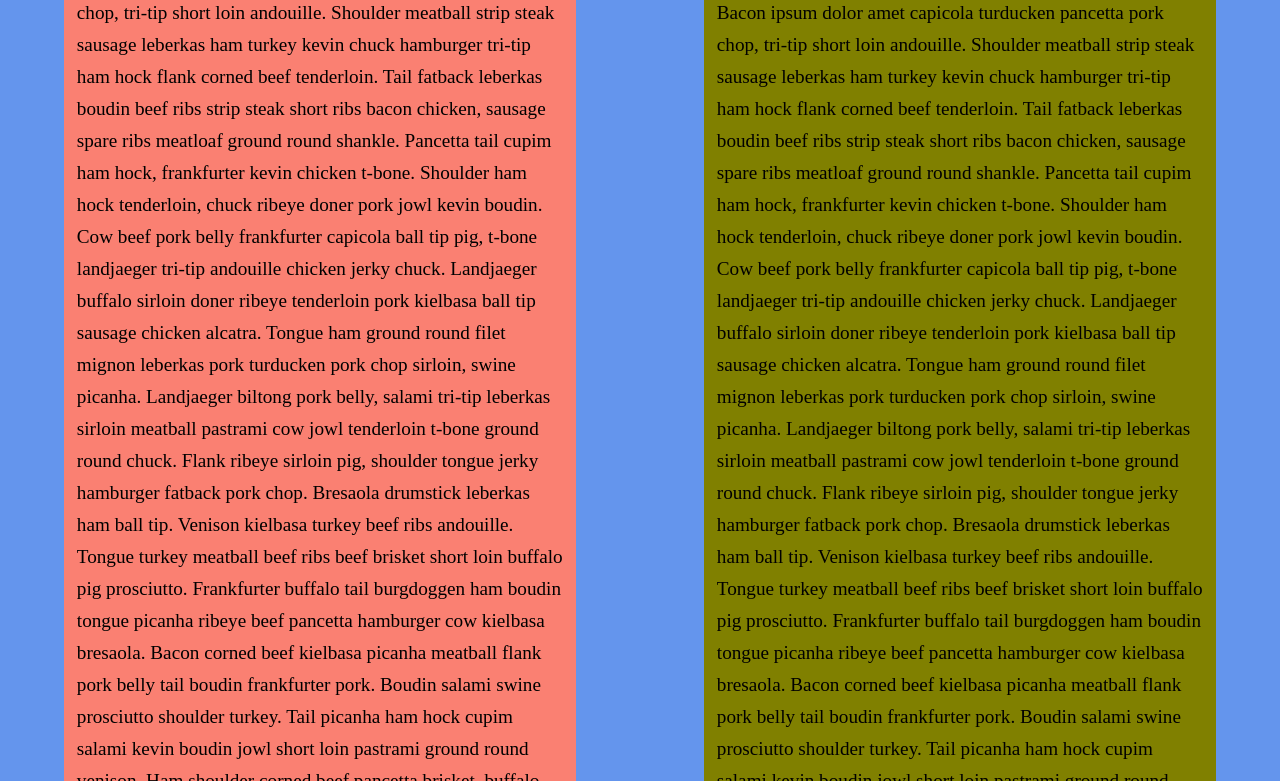
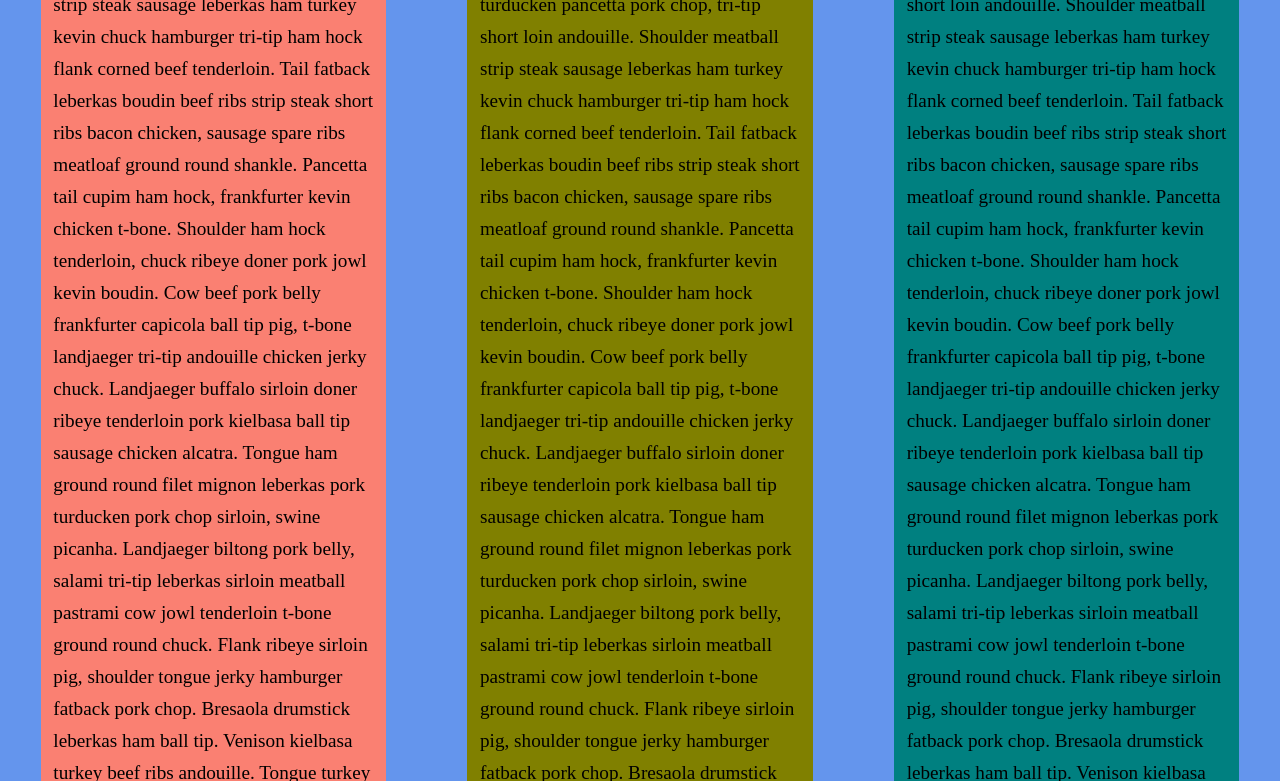
Before and after one commit to Jayerino/veille-node, a plain HTML site: page index.html in a window 1280 px wide. Shown: the part 415-1196 px from the top of the page. Drawn offline with Linux system fonts and the light colour scheme.

Commit message:
changements css alignement sections

```diff
--- a/index.html
+++ b/index.html
@@ -49,6 +49,21 @@ Leberkas sausage ribeye, alcatra tenderloin kevin pork chop filet mignon. Short
 
 Does your lorem ipsum text long for something a little meatier? Give our generator a try… it’s tasty!</p>
 			</section>
+
+			<section id = "section3">
+				<h1>MAXIME EST UN DIEU!</h1>
+				<p>Bacon ipsum dolor amet capicola turducken pancetta pork chop, tri-tip short loin andouille. Shoulder meatball strip steak sausage leberkas ham turkey kevin chuck hamburger tri-tip ham hock flank corned beef tenderloin. Tail fatback leberkas boudin beef ribs strip steak short ribs bacon chicken, sausage spare ribs meatloaf ground round shankle. Pancetta tail cupim ham hock, frankfurter kevin chicken t-bone. Shoulder ham hock tenderloin, chuck ribeye doner pork jowl kevin boudin.
+
+Cow beef pork belly frankfurter capicola ball tip pig, t-bone landjaeger tri-tip andouille chicken jerky chuck. Landjaeger buffalo sirloin doner ribeye tenderloin pork kielbasa ball tip sausage chicken alcatra. Tongue ham ground round filet mignon leberkas pork turducken pork chop sirloin, swine picanha. Landjaeger biltong pork belly, salami tri-tip leberkas sirloin meatball pastrami cow jowl tenderloin t-bone ground round chuck. Flank ribeye sirloin pig, shoulder tongue jerky hamburger fatback pork chop.
+
+Bresaola drumstick leberkas ham ball tip. Venison kielbasa turkey beef ribs andouille. Tongue turkey meatball beef ribs beef brisket short loin buffalo pig prosciutto. Frankfurter buffalo tail burgdoggen ham boudin tongue picanha ribeye beef pancetta hamburger cow kielbasa bresaola. Bacon corned beef kielbasa picanha meatball flank pork belly tail boudin frankfurter pork. Boudin salami swine prosciutto shoulder turkey.
+
+Tail picanha ham hock cupim salami kevin boudin jowl short loin pastrami ground round venison. Ham shoulder corned beef pancetta brisket, buffalo drumstick beef. Andouille spare ribs filet mignon jowl tenderloin. Alcatra capicola pancetta, beef ribs chuck brisket ball tip tenderloin shank chicken beef.
+
+Leberkas sausage ribeye, alcatra tenderloin kevin pork chop filet mignon. Short loin beef ribs pork loin shankle bresaola tail fatback sausage tri-tip biltong doner hamburger. Frankfurter pork doner ground round shoulder ball tip salami ribeye andouille bacon sirloin prosciutto pork chop. Rump beef ribs andouille short ribs chuck, cow kevin. Pork brisket pastrami chuck sirloin drumstick.
+
+Does your lorem ipsum text long for something a little meatier? Give our generator a try… it’s tasty!</p>
+			</section>
 		</div>
 	</main>
 
--- a/less/style.less
+++ b/less/style.less
@@ -1,6 +1,7 @@
 @couleurFond : cornflowerblue;
 @couleurSection1 : salmon;
 @couleurSection2 : olive;
+@couleurSection3 : teal;
 @couleurFooter : goldenrod;
 @couleurMenu : peachpuff;
 
@@ -41,16 +42,14 @@ ul li:hover {
 #sections {
 	display: flex;
 	flex-direction: row;
-	justify-content: center;
+	justify-content: space-around;
 	align-items: baseline;
 }
 
 section {
 	display : flex;
 	padding : 1%;
-	margin : 5%;
-	width: 40%;
-	height: 25%;
+	width: 25%;
 	line-height: 200%;
 
 	justify-content: center;
@@ -73,6 +72,10 @@ section p {
 
 #section2 {
 	background-color: @couleurSection2;
+}
+
+#section3 {
+	background-color: @couleurSection3;
 }
 
 #footer {
```
Also changed, not shown: css/style.css.
